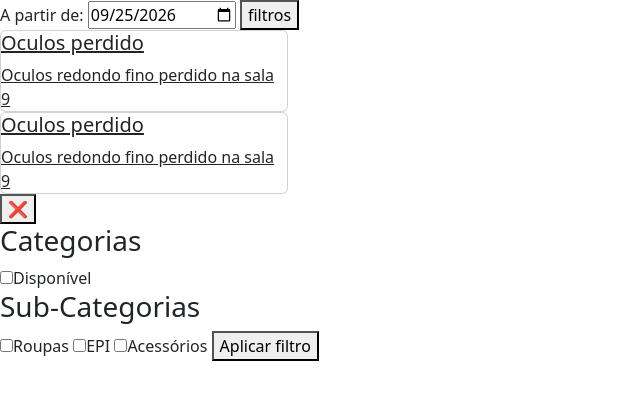
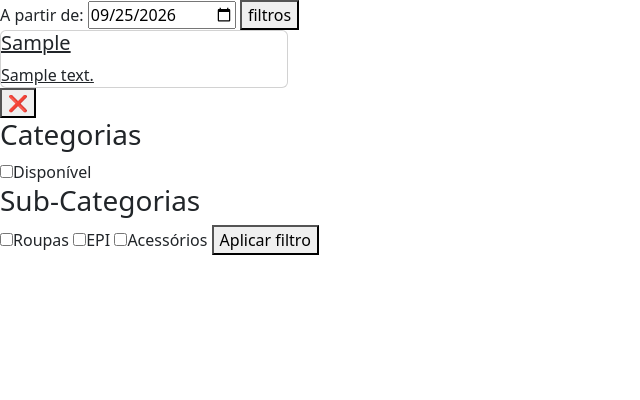
Before and after one commit to Localiza-Mais-603/localiza-mais-senai, a Flask app: page /visualizar-itens in a window 1280 px wide. Shown: the part 72-472 px from the top of the page, without its empty margins (0-640 px from the left). Run offline with Flask 3, Linux system fonts and the light colour scheme; tables that the repository leaves empty hold one stand-in row (values such as "Sample post").

Commit message:
feat: Visualiza os itens cadastrados

```diff
--- a/app.py
+++ b/app.py
@@ -3,7 +3,7 @@ from model.cadastro import cadastrar_usuario, cadastrar_coor
 
 from model.login import verificar_login_coor, verificar_login_usuario
 from model.cadastrar_itens import cadastrar_item, registrar_item_perdido
-
+from model.listar_itens import listar_todos
 import os
 from werkzeug.utils import secure_filename
 
@@ -132,7 +132,9 @@ def editar_perfil():
 
 @app.route("/visualizar-itens")
 def visualizar_itens():
-    return render_template("visualizar_itens.html")
+    itens = listar_todos()
+    return render_template("visualizar_itens.html",
+                           itens = itens)
 
 # ROTA ÚNICA DE SALVAR ITEM
 @app.route("/cadastrar/item/salvar", methods=["POST"])
--- /dev/null
+++ b/model/listar_itens.py
@@ -0,0 +1,12 @@
+from database.conexao import conectar
+
+def listar_todos():
+        conexao, cursor = conectar()
+        cursor.execute("""
+            SELECT id_item, item, descricao, local, data_encontrado, foto, status, email, id_categoria
+            FROM item
+            ORDER BY id_item DESC
+        """)
+        resultado = cursor.fetchall()
+        conexao.close()
+        return resultado
--- a/templates/visualizar_itens.html
+++ b/templates/visualizar_itens.html
@@ -39,26 +39,18 @@
     </div>
 
     <div class="itens-card">
+        {% for item in itens %}
         <a class="card" style="width: 18rem;" href="">
             <div class="card-corpo">
                 <h5 class="card-titulo">
-                    Oculos perdido
+                    {{ item.item }}
                 </h5>
                 <p class="card-text">
-                    Oculos redondo fino perdido na sala 9
+                    {{ item.descricao }}
                 </p>
             </div>
         </a>
-        <a class="card" style="width: 18rem;" href="">
-            <div class="card-corpo">
-                <h5 class="card-titulo">
-                    Oculos perdido
-                </h5>
-                <p class="card-text">
-                    Oculos redondo fino perdido na sala 9
-                </p>
-            </div>
-        </a>
+        {% endfor %}
     </div>
 
 
```
Also changed, not shown: static/img_upload/Capturar.PNG.
